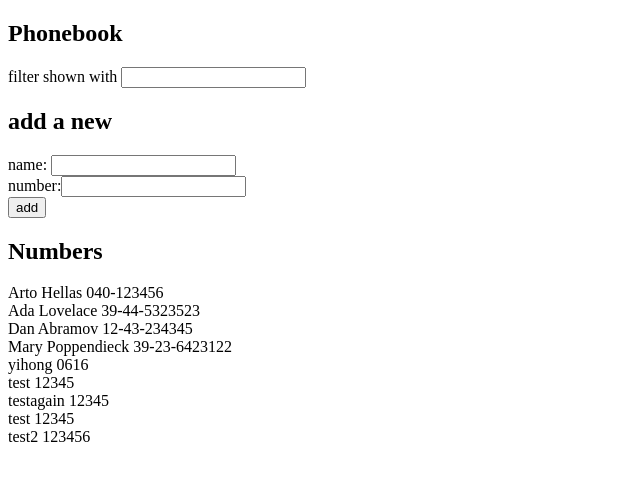
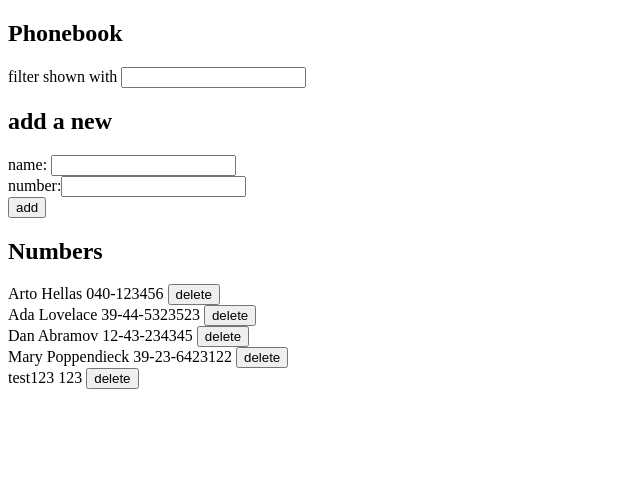
Before and after one commit to bellowswang/full-stack-open, a React (Create React App) app in the folder part2/phonebook/: page / in a window 1280 px wide. Shown: the top 480 px of the page, without its empty margins (0-640 px from the left). Built offline with nearby package versions, Linux system fonts and the light colour scheme; data requests are answered from the project's data file.

Commit message:
submit 2.14

```diff
--- a/part2/phonebook/db.json
+++ b/part2/phonebook/db.json
@@ -21,29 +21,9 @@
       "id": 4
     },
     {
-      "name": "yihong",
-      "number": "0616",
+      "name": "test123",
+      "number": "123",
       "id": 5
-    },
-    {
-      "name": "test",
-      "number": "12345",
-      "id": 6
-    },
-    {
-      "name": "testagain",
-      "number": "12345",
-      "id": 7
-    },
-    {
-      "name": "test",
-      "number": "12345",
-      "id": 8
-    },
-    {
-      "name": "test2",
-      "number": "123456",
-      "id": 9
     }
   ]
 }
--- a/part2/phonebook/src/App.js
+++ b/part2/phonebook/src/App.js
@@ -16,7 +16,7 @@ const App = () => {
       .then(response => {
         setPersons(response.data)
       })
-  }, [])
+  }, [persons])
 
   const addPerson = (event) => {
     event.preventDefault()
@@ -37,6 +37,20 @@ const App = () => {
         setNewNumber('')
         console.log(response)
       })
+    }
+  }
+
+  const deletePerson = (id) => {
+    const person = persons.find(n => n.id === id)
+    if (window.confirm('Delete ' + person.name)) {
+        personService
+        .remove(id)
+        .then(response => {
+          console.log(person)
+          setPersons(persons.filter(n => n.id !== id))
+          console.log(persons)
+          console.log(response)
+        })
     }
   }
 
@@ -71,7 +85,10 @@ const App = () => {
         addPerson={addPerson} />
       <h2>Numbers</h2>
       <div>
-        <Person persons={persons} newFilter={newFilter.toLowerCase()} />
+        <Person
+          persons={persons}
+          newFilter={newFilter.toLowerCase()}
+          deletePerson={deletePerson} />
       </div>
     </div>
   )
--- a/part2/phonebook/src/components/Person.js
+++ b/part2/phonebook/src/components/Person.js
@@ -1,7 +1,6 @@
 const PersonChild = (props) => {
-    const { person } = props
     return (
-        <div>{person.name} {person.number}</div>
+        <div>{props.person.name} {props.person.number} <button onClick={() => props.deletePerson(props.person.id)}>delete</button></div>
     )
 }
 
@@ -10,7 +9,7 @@ const Person = (props) =>{
     return (
         <div>
             {personsFiltered.map(person =>
-                <PersonChild key={person.name} person={person} />)}
+                <PersonChild key={person.name} person={person} deletePerson={props.deletePerson} />)}
         </div>
     )
 }
--- a/part2/phonebook/src/services/persons.js
+++ b/part2/phonebook/src/services/persons.js
@@ -9,7 +9,13 @@ const create = newObject => {
     return axios.post(baseUrl, newObject)
 }
 
+const remove = id => {
+    console.log(baseUrl + '/' + id)
+    return axios.delete(baseUrl + '/' + id)
+}
+
 export default {
     getAll: getAll,
-    create: create
+    create: create,
+    remove: remove
 }
```
